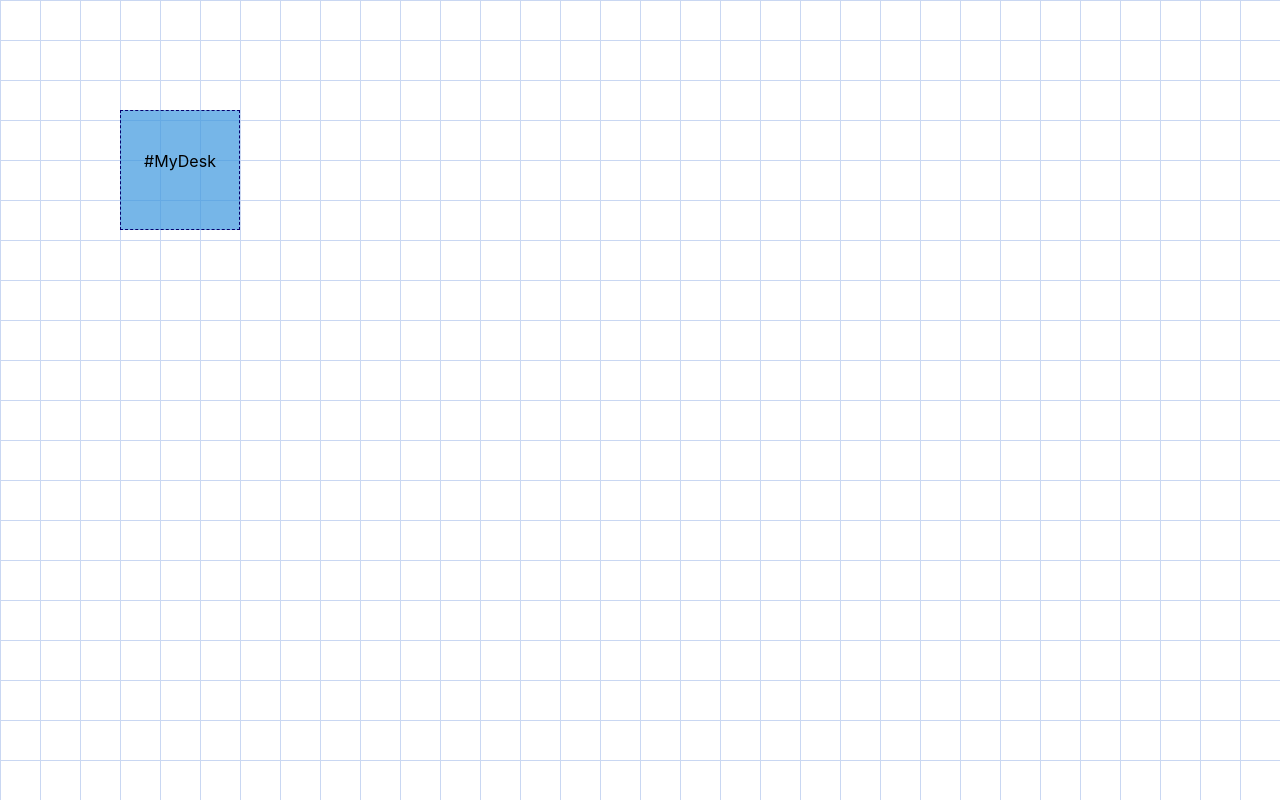
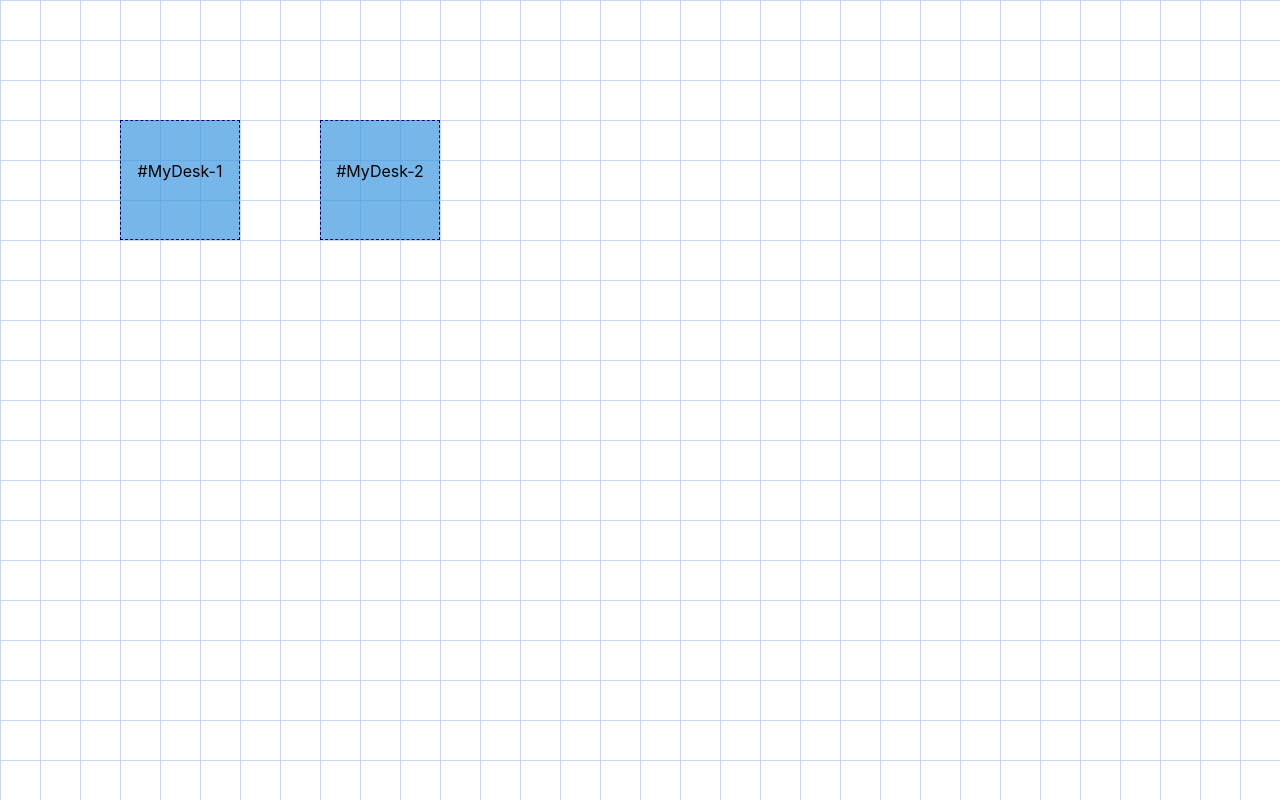
Before and after one commit to mactive/gantt-chart, a React (Create React App) app: page / in a window 1280 px wide. Built offline with nearby package versions, Linux system fonts and the light colour scheme.

Commit message:
two area

```diff
--- a/src/App.css
+++ b/src/App.css
@@ -19,7 +19,7 @@
 }
 
 
-.gridX50Y50{
+.grid-bg-x50-y50{
   background-size: 40px 40px;
   /* dot@center size 40 x 40 */
   /* background-image: radial-gradient(circle, #000000 1px, rgba(0, 0, 0, 0) 1px); */
--- a/src/Dropzone.tsx
+++ b/src/Dropzone.tsx
@@ -3,17 +3,27 @@ import { useDropzoneInteractJS } from "./dragzoneHooks";
 import * as React from "react"
 
 const App: React.FC = () => {
-    const interact = useDropzoneInteractJS({x: 120, y: 110, width: 120, height: 120})
+    const interact1 = useDropzoneInteractJS({x: 120, y: 120, width: 120, height: 120})
+    const interact2 = useDropzoneInteractJS({x: 320, y: 120, width: 120, height: 120})
     return (
-        <div className="gridX50Y50">
+        <div className="grid-bg-x50-y50">
             <div className="dropzone"
-                id="outer-dropzone"
-                ref={interact.ref}
+                id="outer-dropzone-1"
+                ref={interact1.ref}
                 style={{
-                    ...interact.style,
+                    ...interact1.style,
                 }}
             >
-                #MyDesk
+                #MyDesk-1
+            </div>
+            <div className="dropzone"
+                id="outer-dropzone-2"
+                ref={interact2.ref}
+                style={{
+                    ...interact2.style,
+                }}
+            >
+                #MyDesk-2
             </div>
         </div>
     );
```
